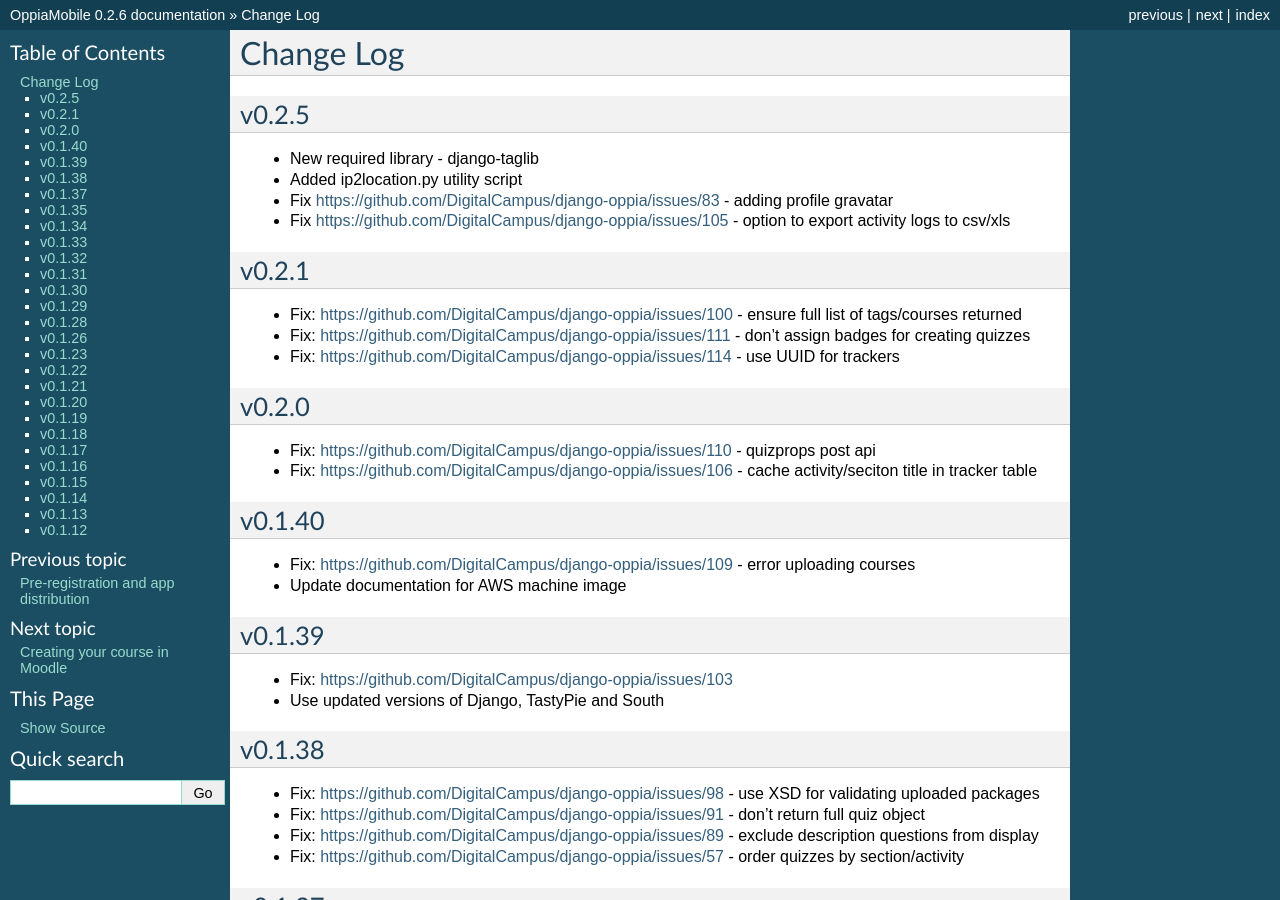
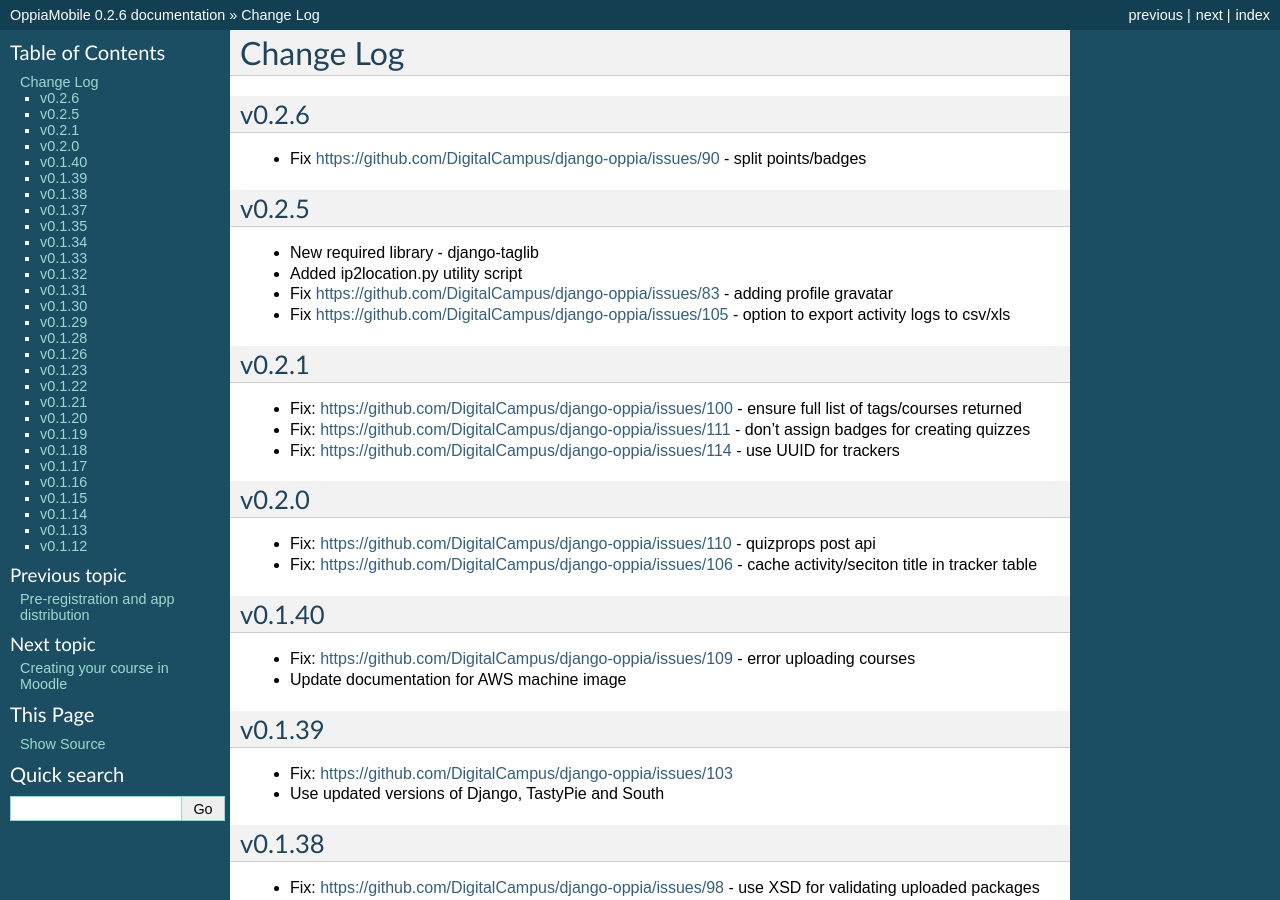
Before and after one commit to DigitalCampus/django-oppia, a Sphinx documentation site: the page built from docs/changelog.rst, in a window 1280 px wide and 900 px high. Built offline with Sphinx 7.4.7, drawn with Linux system fonts in a browser that asks for light colours; the version number is read from the project's files by our own code.

Commit message:
CLOSED - task 90: Spilt scoring enabled into points/badges https://github.com/DigitalCampus/django-oppia/issues/issue/90

```diff
--- a/docs/changelog.rst
+++ b/docs/changelog.rst
@@ -1,5 +1,9 @@
 Change Log
 ============
+
+v0.2.6
+-------
+* Fix https://github.com/DigitalCampus/django-oppia/issues/90 - split points/badges
 
 v0.2.5
 -------
```
